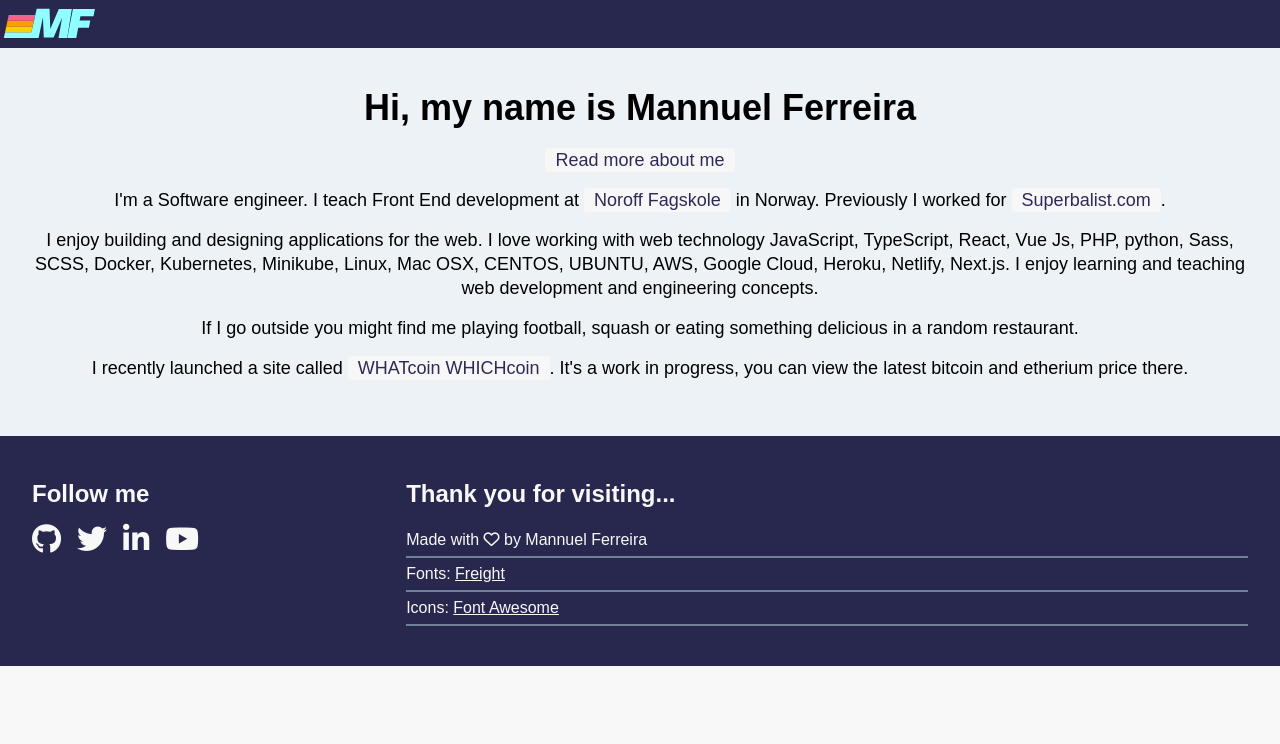
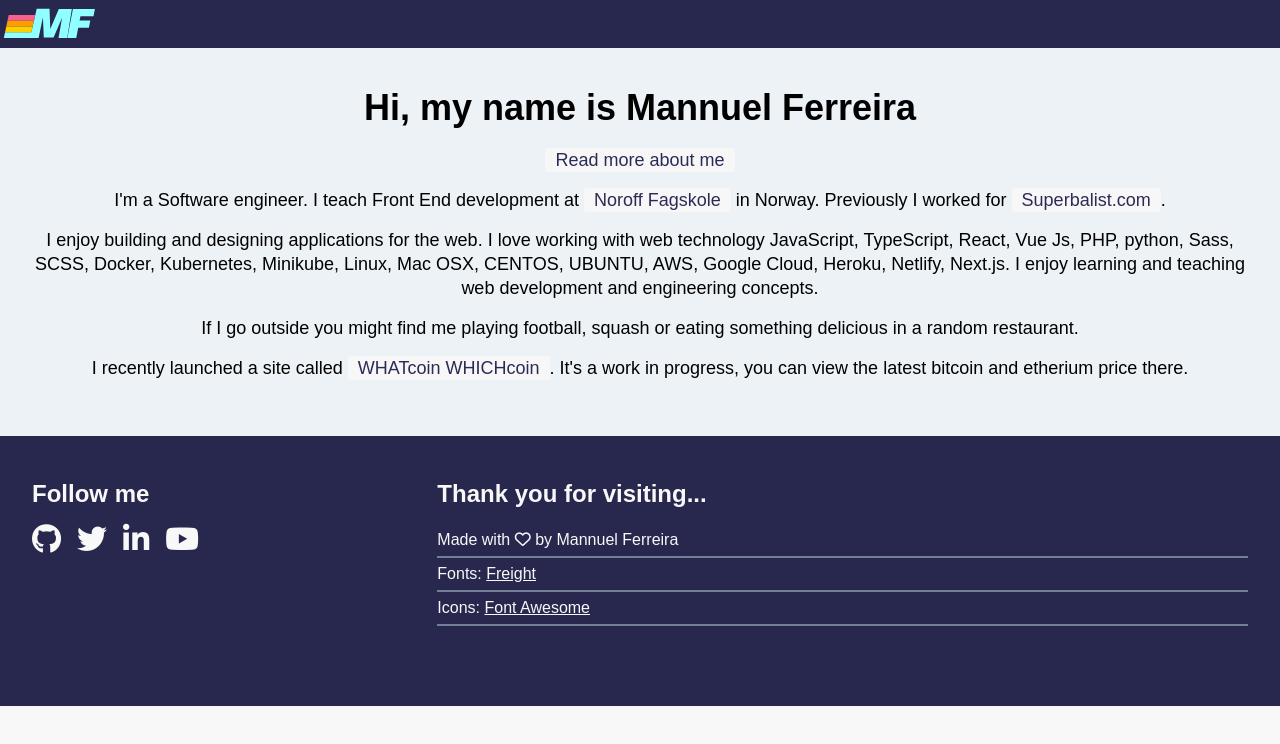
Before and after one commit to mannuelf/mannuelferreira.com, a React (Create React App) app: page /about in a window 1280 px wide. Shown: the top 744 px of the page. Built offline with nearby package versions, Linux system fonts and the light colour scheme; no server answers; a web font is replaced by a local one; what redux-freeze would draw is missing.

Commit message:
footer paddings

```diff
--- a/src/components/AppFooter/AppFooter.tsx
+++ b/src/components/AppFooter/AppFooter.tsx
@@ -6,7 +6,7 @@
   return (
     <footer className="app-footer p-10">
       <div className="container mx-auto">
-        <div className="flex justify-start -mx-2">
+        <div className="flex flex-wrap justify-start -mx-2">
           <FooterSocial />
           <FooterCopyright />
         </div>
--- a/src/components/AppFooter/footerCopyright.tsx
+++ b/src/components/AppFooter/footerCopyright.tsx
@@ -2,7 +2,7 @@
 
 const FooterSocial = () => {
   return (
-    <div className="w-full sm:w-1/2 md:w-1/3 lg:w-3/4 text-left">
+    <div className="w-full sm:w-1/2 md:flex-1 lg:flex-1 text-left pb-10">
       <h3 className="text-2xl pb-3">Thank you for visiting...</h3>
       <ul className="footer-copyright leading-8">
         <li className="border-b-2 border-gray-600">
--- a/src/components/AppFooter/footerSocial.tsx
+++ b/src/components/AppFooter/footerSocial.tsx
@@ -2,7 +2,7 @@
 
 const FooterSocial = () => {
   return (
-    <div className="w-full sm:w-1/2 md:w-1/3 text-left">
+    <div className="w-full sm:w-1/2 md:w-1/3 text-left pb-10">
       <h3 className="text-2xl pb-3">Follow me</h3>
       <ul className="flex">
         <li className="pr-4">
```
